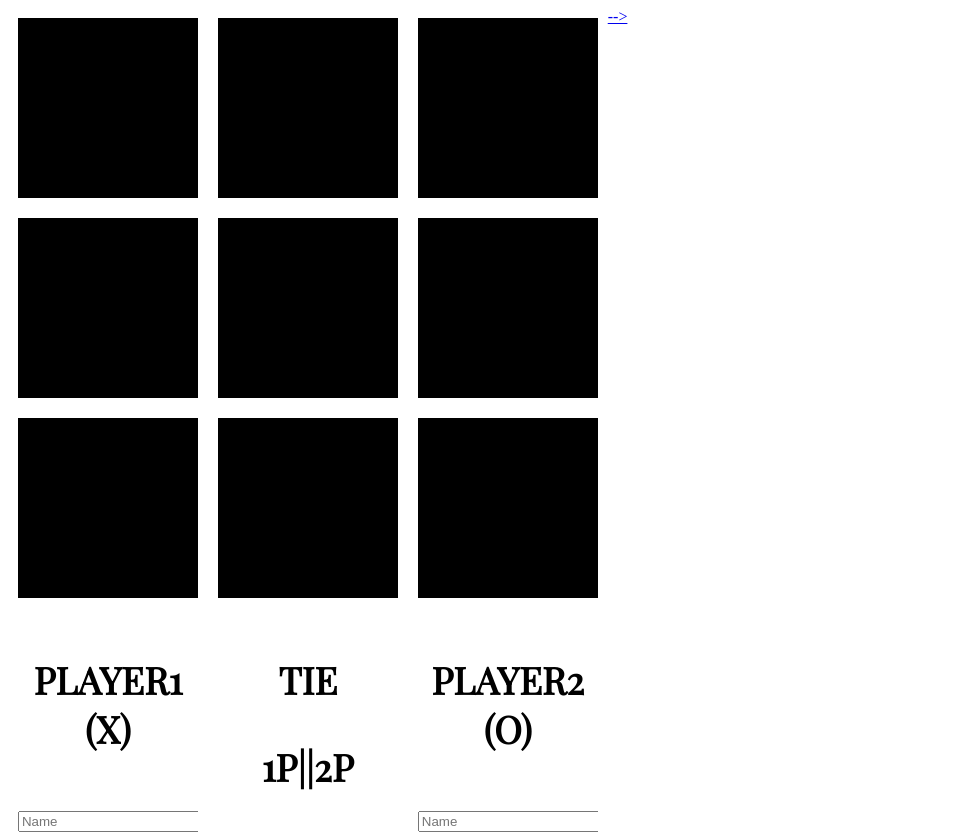
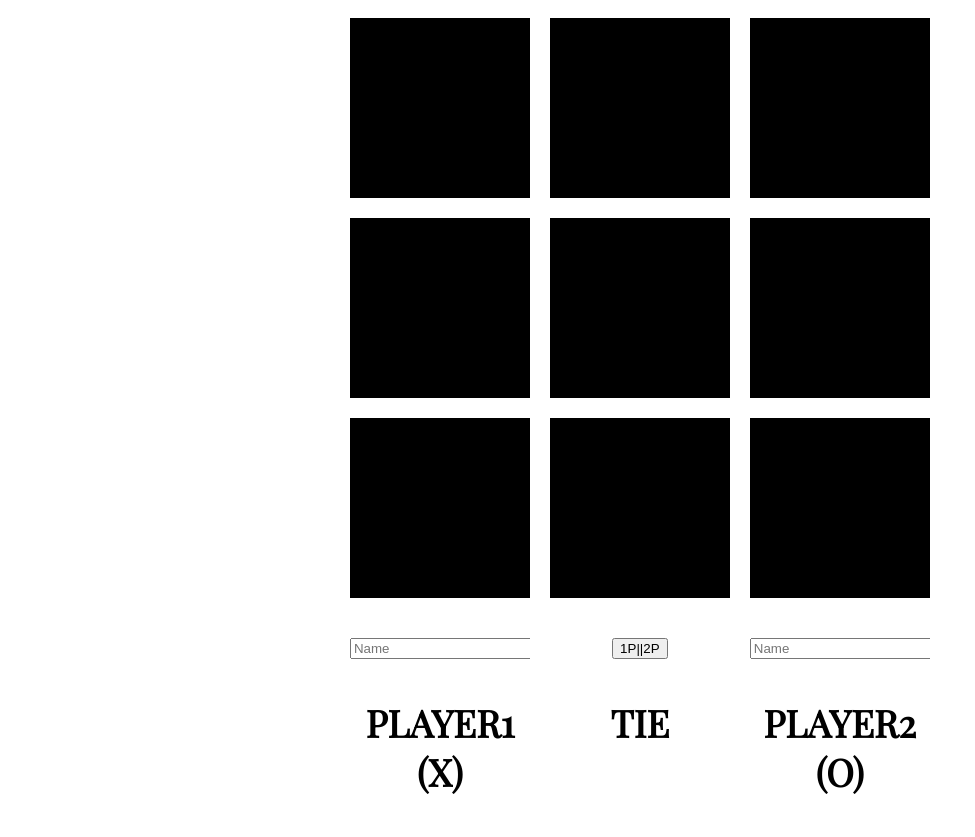
Before and after one commit to superp72/tictactoe, a plain HTML site: page index.html in a window 1280 px wide. Shown: the top 837 px of the page, without its empty margins (0-975 px from the left). Drawn offline with nearby package versions, Linux system fonts and the light colour scheme.

Commit message:
end day Monday

```diff
--- a/index.html
+++ b/index.html
@@ -42,28 +42,29 @@
 
 
 			<div class="scoreboard">
+				<input type="text" placeholder="Name">
+					</input>
 				<h3>PLAYER1 (X)
 				</h3>
-					<input type="text" placeholder="Name">
-					</input>
+
 						<!-- <span class="score">0
 						</span> -->
 						<!-- 	</div> -->
 			</div>
 					<div class="scoreboard">
+						<button type="button">1P||2P</button>
 						<h3>TIE
 						</h3>
-						<h3>1P||2P
+						<!-- <h3>1P||2P</h3> -->
 					</div>
 							<div class="scoreboard">
+								<input type="text" placeholder="Name">
+									</input>
 								<h3>
 									PLAYER2 (O)
 								</h3>
-									<input type="text" placeholder="Name">
-									</input>
+
 								</div>
-										<!-- <span class="score">0 -->
-										<!-- </span>  -->
 
 										<span class="score">0
 											</span>
@@ -71,7 +72,7 @@
 											</span>
 										<span class="score">0
 											</span>
-											<a href= 1P || 2P
+
 <!--
 		</div>
 	</div> -->
--- a/style.css
+++ b/style.css
@@ -1,12 +1,13 @@
 
 .body{
 	max-width: 600px;
+	margin: auto;
 	position:relative;
-
 
 
 }
 .square{
+	/*color: gray;*/
 	float: left;
 	position: relative;
 	width: 30%;
@@ -20,6 +21,7 @@
 
 }
 .content{
+	/*color: gray;*/
 	position: absolute;
 	height: 80%;
 	width: 90%;
@@ -33,6 +35,7 @@
 
 
 .pos {
+	/*color: gray;*/
 	background-color: white;
 	font-family: helvetica;
 	font-size: 2em;
@@ -40,6 +43,7 @@
 
 }
 .scoreboard {
+	/*color: gray;*/
 	font-family: 'Playfair Display', serif;
 	position: relative;
 	/*display: inline-block;*/
@@ -53,6 +57,7 @@
 }
 
 .score{
+	/*color: gray;*/
 	font-family: 'Playfair Display', serif;
 	position: relative;
 /*	width: 90%;
```
Also changed, not shown: 1 other file.
